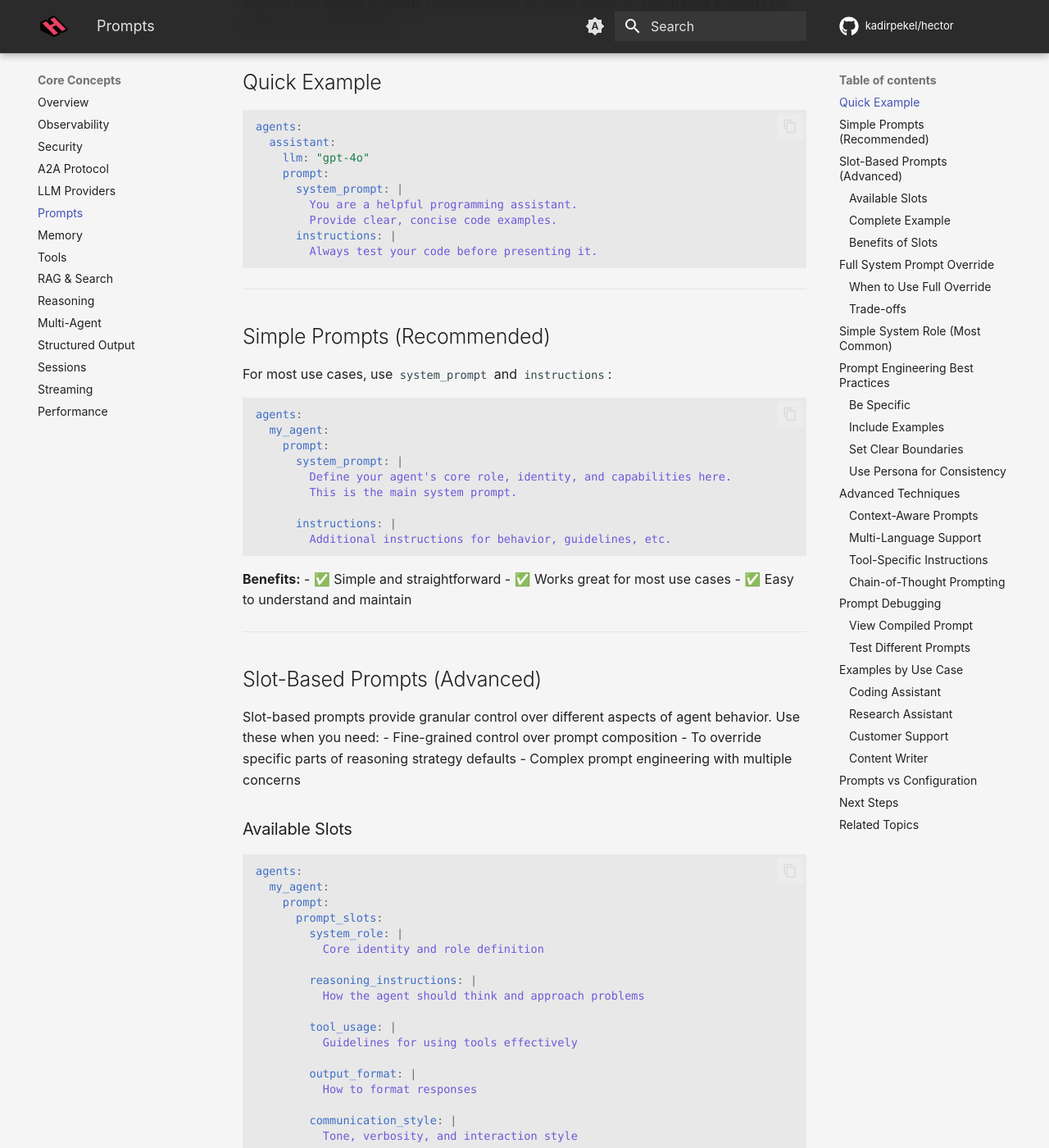
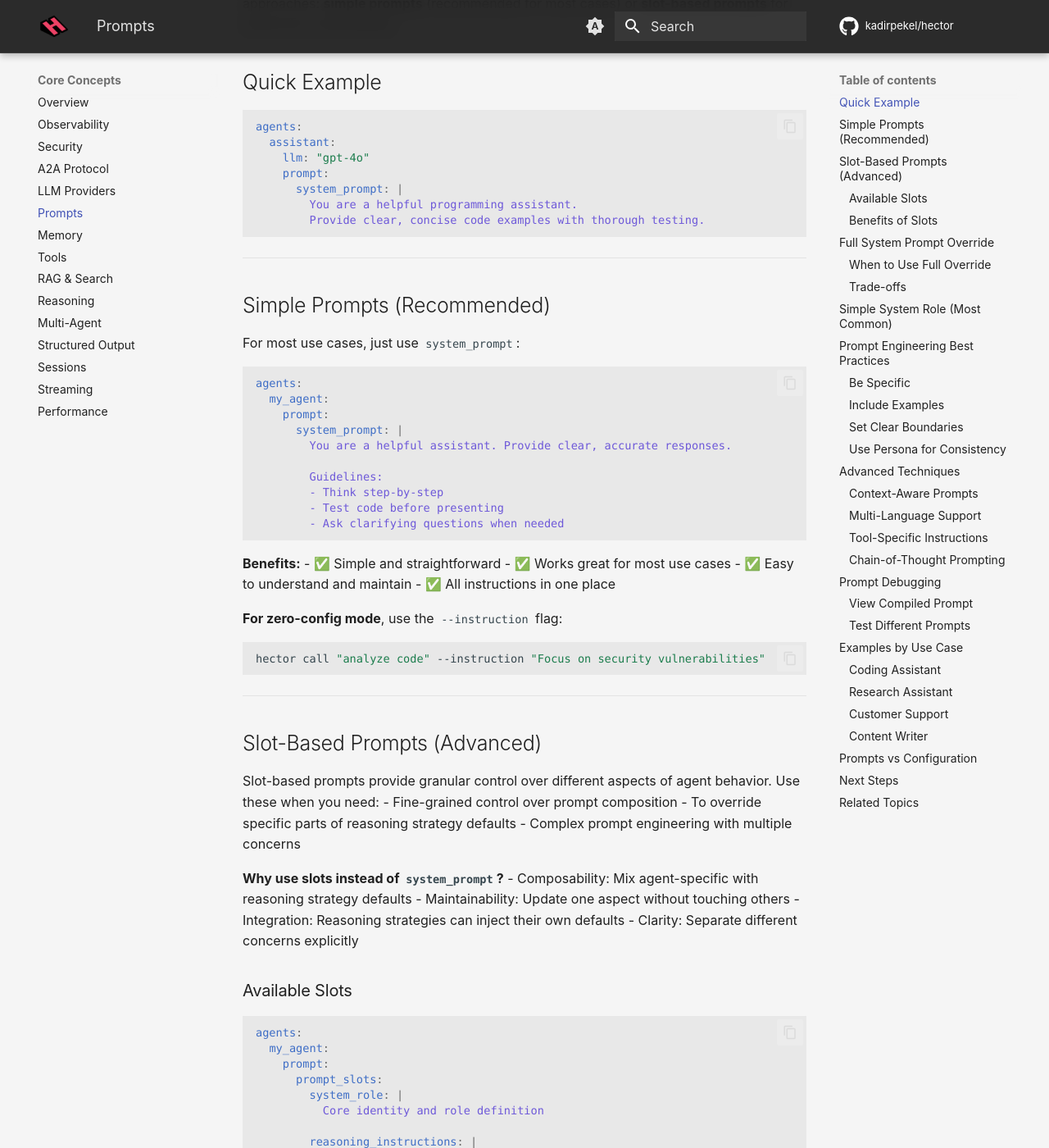
Before and after one commit to kadirpekel/hector, an MkDocs documentation site: the page built from docs/core-concepts/prompts.md, in a window 1280 px wide and 1400 px high, scrolled down 278 px. Shown: the whole window at 82% size. Built offline with MkDocs 1.6.1 and Material for MkDocs 9.7.7, drawn with Linux system fonts in a browser that asks for light colours; comment, search, counter and statistics services are not loaded; some of the changed text lies outside the part shown.

Commit message:
clean up prompt configuration, added instruction config in zero config mode

````diff
--- a/docs/core-concepts/prompts.md
+++ b/docs/core-concepts/prompts.md
@@ -16,33 +16,38 @@ agents:
     prompt:
       system_prompt: |
         You are a helpful programming assistant.
-        Provide clear, concise code examples.
-      instructions: |
-        Always test your code before presenting it.
+        Provide clear, concise code examples with thorough testing.
 ```
 
 ---
 
 ## Simple Prompts (Recommended)
 
-For most use cases, use `system_prompt` and `instructions`:
+For most use cases, just use `system_prompt`:
 
 ```yaml
 agents:
   my_agent:
     prompt:
       system_prompt: |
-        Define your agent's core role, identity, and capabilities here.
-        This is the main system prompt.
+        You are a helpful assistant. Provide clear, accurate responses.
 
-      instructions: |
-        Additional instructions for behavior, guidelines, etc.
+        Guidelines:
+        - Think step-by-step
+        - Test code before presenting
+        - Ask clarifying questions when needed
 ```
 
 **Benefits:**
 - ✅ Simple and straightforward
 - ✅ Works great for most use cases
 - ✅ Easy to understand and maintain
+- ✅ All instructions in one place
+
+**For zero-config mode**, use the `--instruction` flag:
+```bash
+hector call "analyze code" --instruction "Focus on security vulnerabilities"
+```
 
 ---
 
@@ -52,6 +57,12 @@ Slot-based prompts provide granular control over different aspects of agent beha
 - Fine-grained control over prompt composition
 - To override specific parts of reasoning strategy defaults
 - Complex prompt engineering with multiple concerns
+
+**Why use slots instead of `system_prompt`?**
+- Composability: Mix agent-specific with reasoning strategy defaults
+- Maintainability: Update one aspect without touching others
+- Integration: Reasoning strategies can inject their own defaults
+- Clarity: Separate different concerns explicitly
 
 ### Available Slots
 
@@ -77,7 +88,6 @@ agents:
 
         additional: |
           Any extra context or instructions
-```
 
 ### Complete Example
 
@@ -116,14 +126,16 @@ agents:
 
 - **Composability** - Mix and match different aspects
 - **Maintainability** - Update one aspect without touching others
-- **Strategy Integration** - Reasoning strategies can inject their own slots
+- **Strategy Integration** - Reasoning strategies can inject their own defaults
 - **Clarity** - Clear separation of concerns
+
+**Note:** Either use `prompt_slots` OR `system_prompt`, but not both. If both are provided, `system_prompt` takes precedence and completely overrides all slots.
 
 ---
 
 ## Full System Prompt Override
 
-For complete control, bypass slots and provide the entire system prompt:
+For complete control, use `system_prompt` to provide the entire system prompt:
 
 ```yaml
 agents:
@@ -162,39 +174,53 @@ agents:
 - Complex, domain-specific instructions
 - Reproducing prompts from other systems
 - When slots feel limiting
+- All instructions can fit naturally in one block
 
 ### Trade-offs
 
 ✅ **Pros:**
-- Total control
+- Total control over exact wording
 - No hidden prompt composition
-- Can optimize exact wording
+- Single source of truth
+- Simpler mental model
 
 ❌ **Cons:**
-- Must handle tool listings manually
+- Must handle tool listings manually (if needed)
 - No automatic strategy integration
-- More brittle (changes require full rewrite)
+- More verbose for complex prompts
 
 ---
 
 ## Simple System Role (Most Common)
 
-For most use cases, just set `system_role`:
+For most use cases, just set `system_role` inside `prompt_slots`:
 
 ```yaml
 agents:
   helper:
     llm: "gpt-4o"
     prompt:
-      system_role: |
-        You are a helpful assistant who provides clear,
-        concise answers to user questions.
+      prompt_slots:
+        system_role: |
+          You are a helpful assistant who provides clear,
+          concise answers to user questions.
 ```
 
 Hector automatically adds:
 - Tool descriptions (if tools enabled)
 - Reasoning strategy instructions
 - Output formatting guidelines
+
+**Or use `system_prompt` for full control:**
+
+```yaml
+agents:
+  helper:
+    llm: "gpt-4o"
+    prompt:
+      system_prompt: |
+        You are a helpful assistant. Be clear and concise.
+```
 
 ---
 
````
Also changed, not shown: docs/getting-started/quick-start.md (+8 -1 lines), docs/reference/cli.md (+10 -1 lines), docs/reference/configuration.md (+16 -8 lines), 7 other files.
